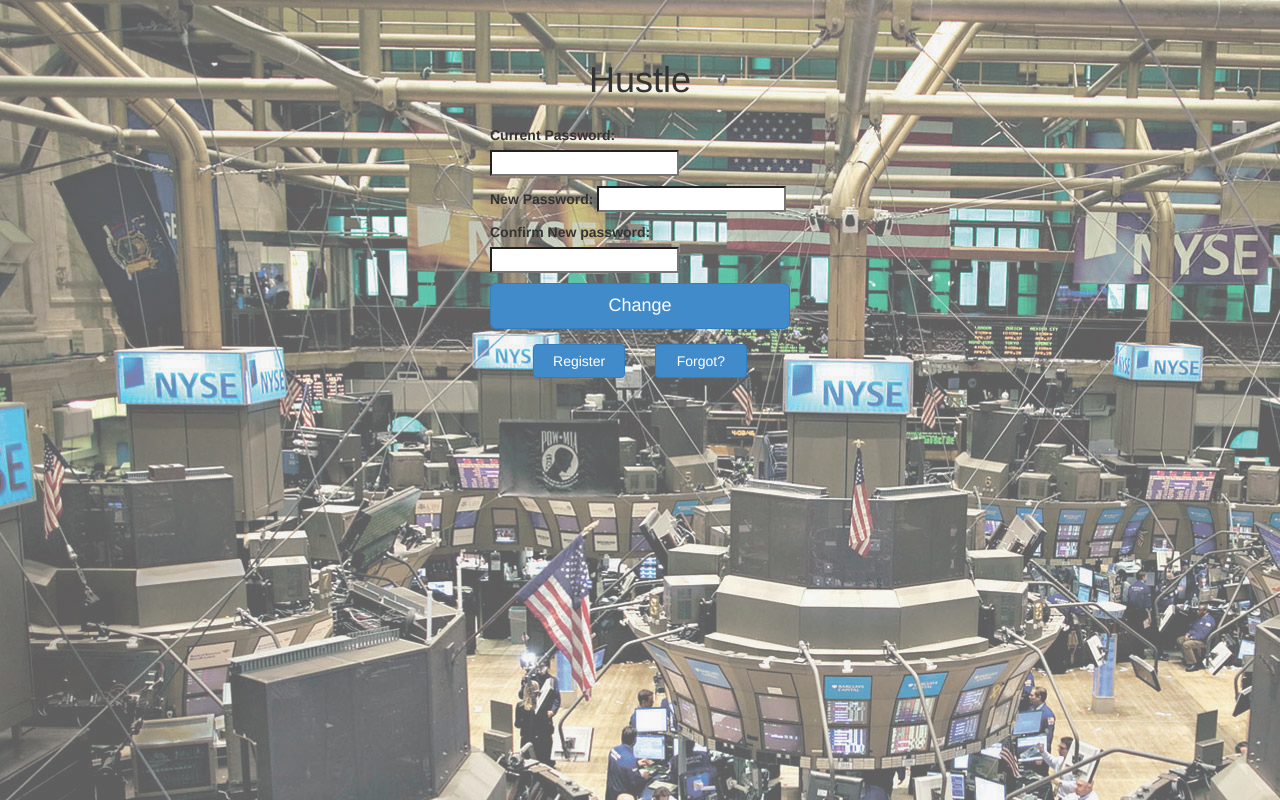
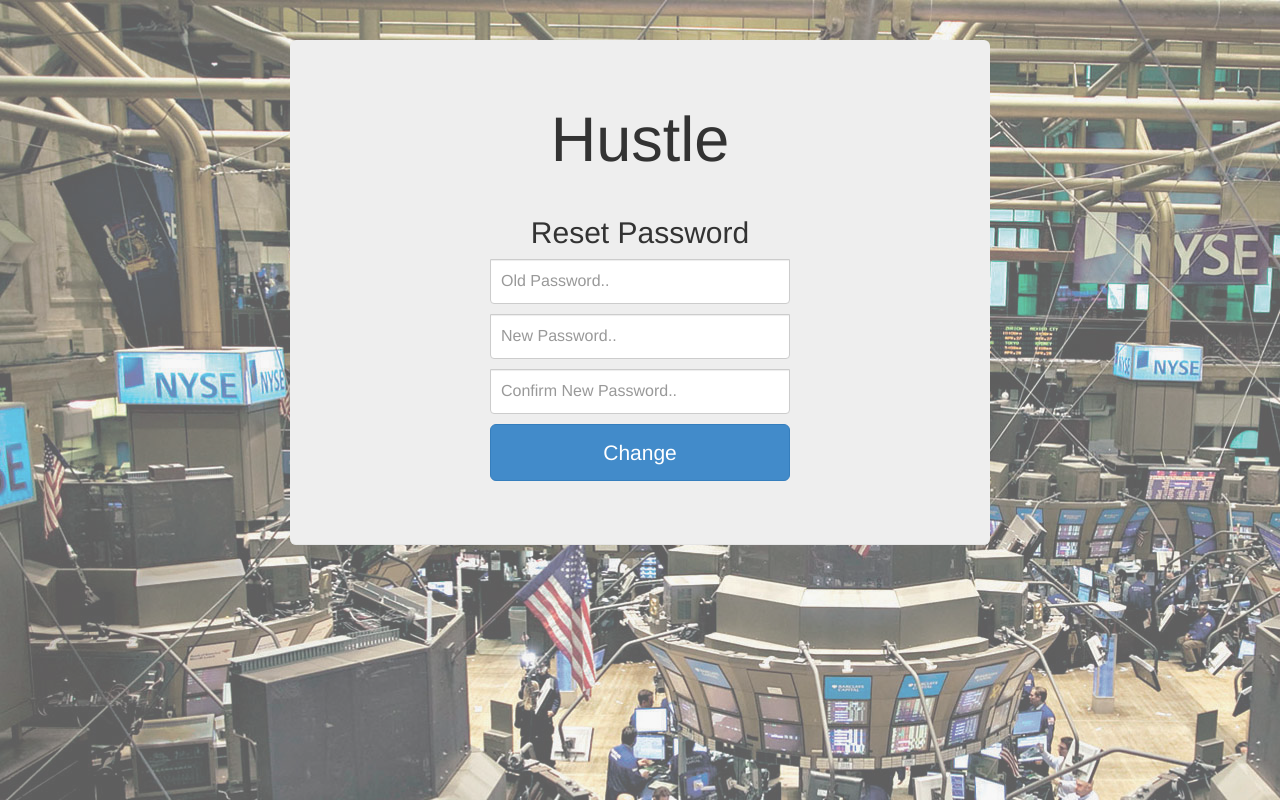
Before and after one commit to ReachAayush/MakeMoney, a Django app: page /resetPassword in a window 1280 px wide. Run offline with Django 3.2, Linux system fonts and the light colour scheme; the visitor is signed in with stand-in values (Sample User, id 1); parts of the project's set-up code (start-up, migrations or seed data) failed here and were passed over; some libraries are stand-ins or nearby versions.

Commit message:
updated app files

```diff
--- a/beta/forms.py
+++ b/beta/forms.py
@@ -281,15 +281,27 @@ class StudentRegistrationForm(forms.Form):
 class ResetPasswordForm(forms.Form):
     oldPassword = forms.CharField(max_length = 200,
                                 label='Current Password',
-                                widget = forms.PasswordInput())
+                                widget = forms.PasswordInput(attrs={
+                                  'class':'form-control',
+                                  'placeholder':'Old Password..',
+                                  'required':'on'
+                                  }))
 
     password1 = forms.CharField(max_length = 200,
                                 label='New Password',
-                                widget = forms.PasswordInput())
+                                widget = forms.PasswordInput(attrs={
+                                  'class':'form-control',
+                                  'placeholder':'New Password..',
+                                  'required':'on'
+                                  }))
 
     password2 = forms.CharField(max_length = 200,
                                 label='Confirm New password',
-                                widget = forms.PasswordInput())
+                                widget = forms.PasswordInput(attrs={
+                                  'class':'form-control',
+                                  'placeholder':'Confirm New Password..',
+                                  'required':'on'
+                                  }))
 
 
     # Customizes form validation for properties that apply to more
@@ -309,34 +321,3 @@ class ResetPasswordForm(forms.Form):
 
         # We must return the cleaned data we got from our parent.
         return cleaned_data
-
-
-# - PORTFOLIO FORMS -
-
-# # Buy Form
-# class BuyForm(forms.Form):
-#   stock = forms.CharField(max_length=5)
-#   quantity = forms.IntegerField(initial=0)
-
-#   def clean(self):
-#     cleaned_data = super(BuyForm, self).clean()
-#     stock = cleaned_data.get('stock')
-#     quantity = cleaned_data.get('quantity')
-#     if stock and quantity and quantity > 0 and stock.length() < 5:
-#       raise forms.ValidationError("something is wrong here....")
-#     return cleaned_data
-
-# # Sell Form
-# class SellForm(forms.Form):
-#   stock = forms.CharField(max_length=5)
-#   quantity = forms.IntegerField(initial=0)
-
-#   def clean(self):
-#     cleaned_data = super(SellForm, self).clean()
-#     stock = cleaned_data.get('stock')
-#     quantity = cleaned_data.get('quantity')
-
-#     if stock and quantity and quantity > 0 and stock.length() < 7:
-#       raise forms.ValidationError("something is wrong here....")
-
-#     return cleaned_data
--- a/beta/static/js/portfolio.js
+++ b/beta/static/js/portfolio.js
@@ -356,7 +356,7 @@ function addSearchResultToMarketplaceTable(data) {
     var shares = $("<td title='quant'><input type='text' class='marketplaceResultQuant' name='quant', value='10'></td>");
     var buyBtn = $("<td class='text-center'><button class='btn btn-success' \
       onclick='buy(\"" + id + "\")'>Buy</button></td>");
-    var closeBtn = $("<td class='text-center'><button type='button' class='close' aria-hidden='true'>&times;</button></td>");
+    // var closeBtn = $("<td class='text-center'><button type='button' class='close' aria-hidden='true'>&times;</button></td>");
 
  	row.append(name);
     row.append(company);
@@ -365,7 +365,7 @@ function addSearchResultToMarketplaceTable(data) {
     row.append(ask);
     row.append(shares);
     row.append(buyBtn);
-    row.append(closeBtn);
+    // row.append(closeBtn);
 
     $(MARKETPLACE).append(row);
 
--- a/beta/templates/home-base.html
+++ b/beta/templates/home-base.html
@@ -36,10 +36,6 @@
               <input id="searchProfile" type="text" class="form-control" placeholder="Search a Hustlr...">
             </div>
           </div>
-
-          <ul class="nav navbar-nav navbar-justified">
-            <li>temp</li>
-          </ul>
 
           <ul class="nav navbar-nav navbar-right">
             <li><a href="">Home</a></li>
--- a/beta/templates/registration.html
+++ b/beta/templates/registration.html
@@ -62,7 +62,7 @@
             <p class="text-center">Join a class and learn how to invest well</p>
             <form class="form-signin" role="form" action="{{forms.student.method}}" name="register-form" method="post">
               {% for field in forms.student.form.visible_fields %}
-                {{field}}{{field.error}}
+                {{field}}
               {% endfor %}
               <button class="btn btn-lg btn-primary btn-block" type="submit">Register</button>
               {% csrf_token %}
@@ -88,9 +88,6 @@
             <p class="text-center">Start your own portfolio and see how you'd compare in the market</p>
 
             <form class="form-signin" role="form" action="{{forms.solo.method}}" name="register-form" method="post">
-
-
-
               {% for field in forms.solo.form %}
               {{field}}
               {% endfor %}
--- a/beta/templates/resetPassword.html
+++ b/beta/templates/resetPassword.html
@@ -1,64 +1,24 @@
+{% extends "reg-base.html" %}
 
-<!DOCTYPE html>
-<html lang="en">
-  <head>
-    <meta charset="utf-8">
-    <meta http-equiv="X-UA-Compatible" content="IE=edge">
-    <meta name="viewport" content="width=device-width, initial-scale=1.0">
-    <meta name="description" content="">
-    <meta name="author" content="">
-    <link rel="shortcut icon" href="../../docs-assets/ico/favicon.png">
+{% block title %}Hustle - Password Reset{% endblock %}
 
-    <title>Hustle: Sign In</title>
-
-    <!-- Bootstrap core CSS -->
-    <link href="../static/css/bootstrap.css" rel="stylesheet">
-
-    <!-- Custom styles for this template -->
-    <link href="../static/css/registration.css" rel="stylesheet">
-  </head>
-
-  <body>
-
-    <div class="container">
+{% block jumbotron %}
 
 <h1 class="text-center">Hustle</h1>
 
 
 <div class="row">
 <form class="form-signin" role="form" action="resetPassword" name="login-form" method="post">
+
+   <h2 class="form-signin-heading">Reset Password</h2>
+
   {% for field in form %}
-        <div class="fieldWrapper">
-            {{ field.errors }}
-            {{ field.label_tag }} {{ field }}
-        </div>
+    {{ field }}
   {% endfor %}
   <button class="btn btn-lg btn-primary btn-block" type="submit">Change</button>
   {% csrf_token %}
 </form>
-
-        <!-- Register and Forgot Buttons (empty divs for spacing) -->
-          <div class="col-md-4"></div>
-          <div class="col-md-2">
-            <button onclick="location.href='register'" class="btn btn-md btn-primary btn-block">Register</button>
-          </div>
-          <div class="col-md-2">
-            <button class="btn btn-md btn-primary btn-block">Forgot?</button>
-          </div>
-          <div class="col-md-4"></div>
-
-
-
-
 </div>
 
 
-    </div> <!-- /container -->
-
-
-    <!-- Bootstrap core JavaScript
-    ================================================== -->
-    <!-- Placed at the end of the document so the pages load faster -->
-    <link href="../js/bootstrap.js">
-  </body>
-</html>
+{% endblock %}
--- a/beta/templates/studentHome.html
+++ b/beta/templates/studentHome.html
@@ -110,8 +110,6 @@
                     <th class="text-center">Bid</th>
                     <th class="text-center">Ask</th>
                     <th class="text-center">Quantity</th>
-                    <th class="text-center" colspan="2">Action</th>
-                    <th> ok</th>
                   </tr>
                 </thead>
 
--- a/beta/views.py
+++ b/beta/views.py
@@ -682,9 +682,6 @@ def buy(request):
   # theres some way to tell if short/long
   cost = price * quant
 
-  if(cost > myProfile.portfolio.cash):
-  	return redirect('/')
-
   new_buy = Buy(tickerSymbol=stock, companyName=nm,
    date=now, boughtAt=price, \
    quantity=quant, user=me)
```
Lines whose indentation alone changed are shown as unchanged.
